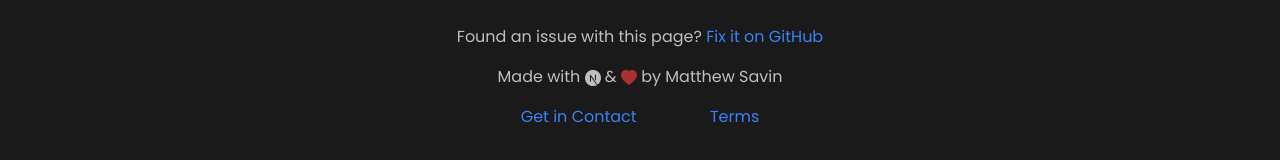
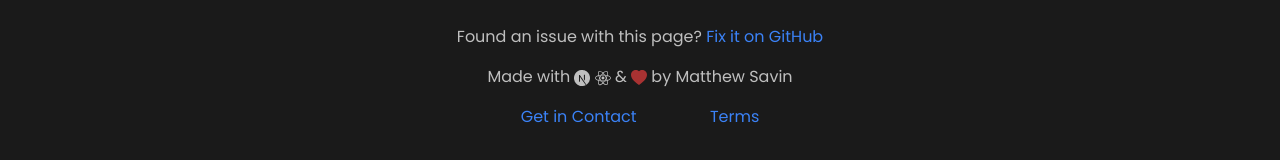
Before and after one commit to mattsavin/mattsavin.me, a Next.js app: page / in a window 1280 px wide. Shown: the part 2377-2537 px from the top of the page. Built offline with nearby package versions, Linux system fonts and the light colour scheme.

Commit message:
add react icon to footer

```diff
--- a/components/footer.tsx
+++ b/components/footer.tsx
@@ -3,7 +3,7 @@
 import {NextPage} from "next";
 import styles from "../styles/footer.module.css";
 import Link from "next/link";
-import { SiNextdotjs } from "react-icons/si";
+import {SiNextdotjs, SiReact} from "react-icons/si";
 import { BsHeartFill } from "react-icons/bs";
 
 const Footer: NextPage = () => {
@@ -39,6 +39,14 @@ const Footer: NextPage = () => {
                                         rel={"noreferrer"}
                                     >
                                         <SiNextdotjs className={styles.inlineIcon}/>
+                                    </a>&nbsp;
+                                    <a
+                                        href={"https://reactjs.org/"}
+                                        className={styles.inlineIcon}
+                                        target={"_blank"}
+                                        rel={"noreferrer"}
+                                    >
+                                        <SiReact className={styles.inlineIcon}/>
                                     </a>
                                     &nbsp;&&nbsp;
                                     <BsHeartFill className={`${styles.inlineIcon} ${styles.redIcon}`} />
--- a/styles/footer.module.css
+++ b/styles/footer.module.css
@@ -23,6 +23,7 @@
 }
 
 .footer {
+    font-size: 0.75rem;
     display: flex;
     align-items: center;
     justify-content: center;
@@ -99,7 +100,9 @@
 }
 
 @media only screen and (min-width: 688px) {
-
+    .footer {
+        font-size: 1rem;
+    }
 }
 
 @media only screen and (min-width: 992px) {
```
